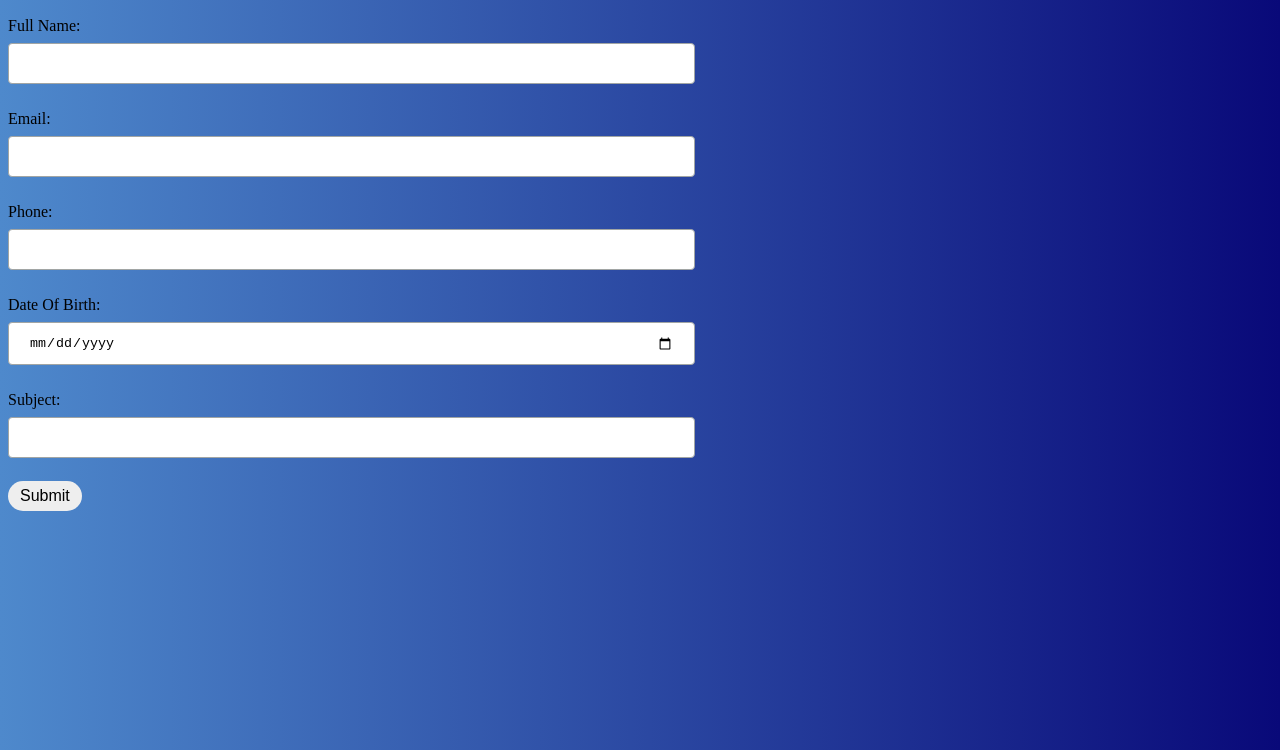
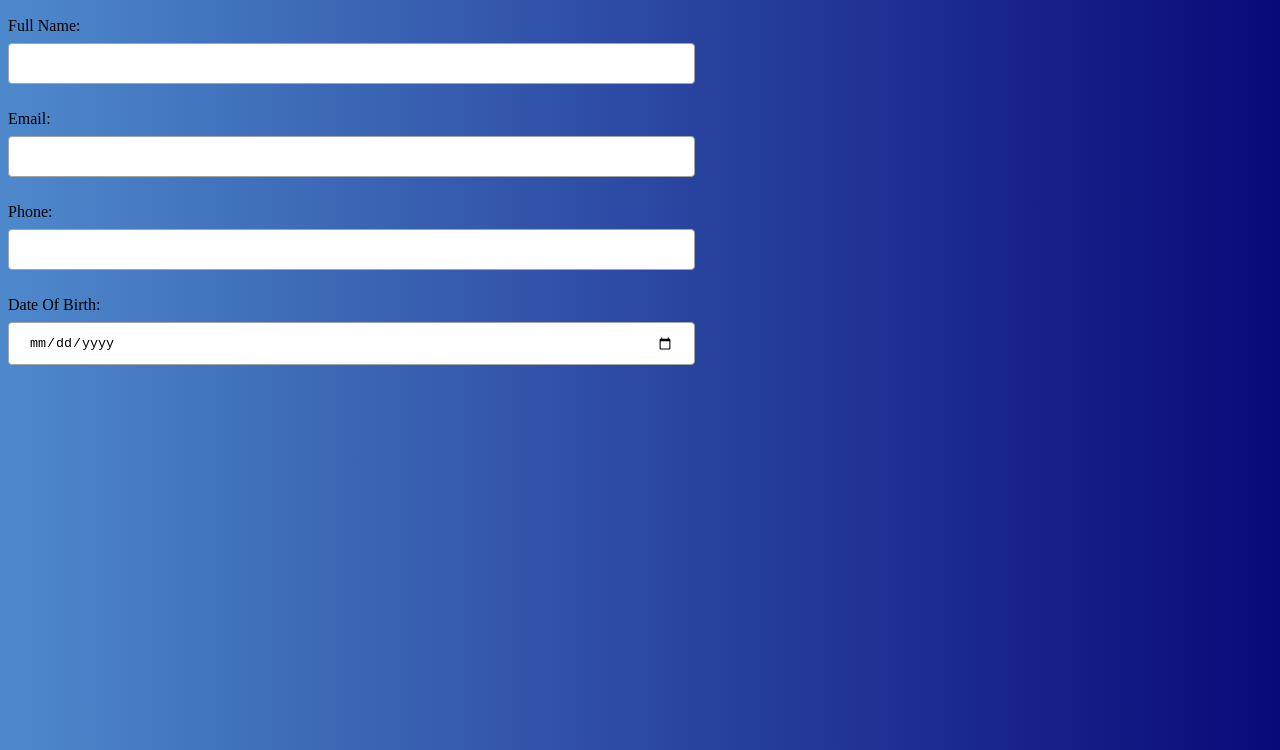
Before and after one commit to yasu1727/First-Commit, a plain HTML site: page index.html in a window 1280 px wide. Shown: the part 50-800 px from the top of the page. Drawn offline with nearby package versions, Linux system fonts and the light colour scheme.

Commit message:
Update index.html

```diff
--- a/index.html
+++ b/index.html
@@ -22,7 +22,6 @@
                 "Email": "#email-field", // Visitor's email
                 "Phone": "#phone-field", // Visitor's phone number
                 "Date Of Birth": "#dob-field", // Case subject
-                "Subject": "#subject-field", // Case subject
             },
             landingId: "d9f743e2-c225-4058-988d-f46adcf2128a",
             serviceUrl: "https://019208-marketing.creatio.com/0/ServiceModel/GeneratedObjectWebFormService.svc/SaveWebFormObjectData",
@@ -58,10 +57,6 @@
         <input type="tel" name="Phone" id="phone-field"  pattern="[0-9]{10}" required ><br><br>
         Date Of Birth:<br>
         <input type="date" name="inputDob" id="dob-field" min="2003-01-01" max="2017-01-01" required ><br><br>
-        Subject:<br>
-        <input type="text" name="subject" id="subject-field"><br>
-        <input type="submit" value="Submit">
-
         </font>
     </form>
 </div>
```
